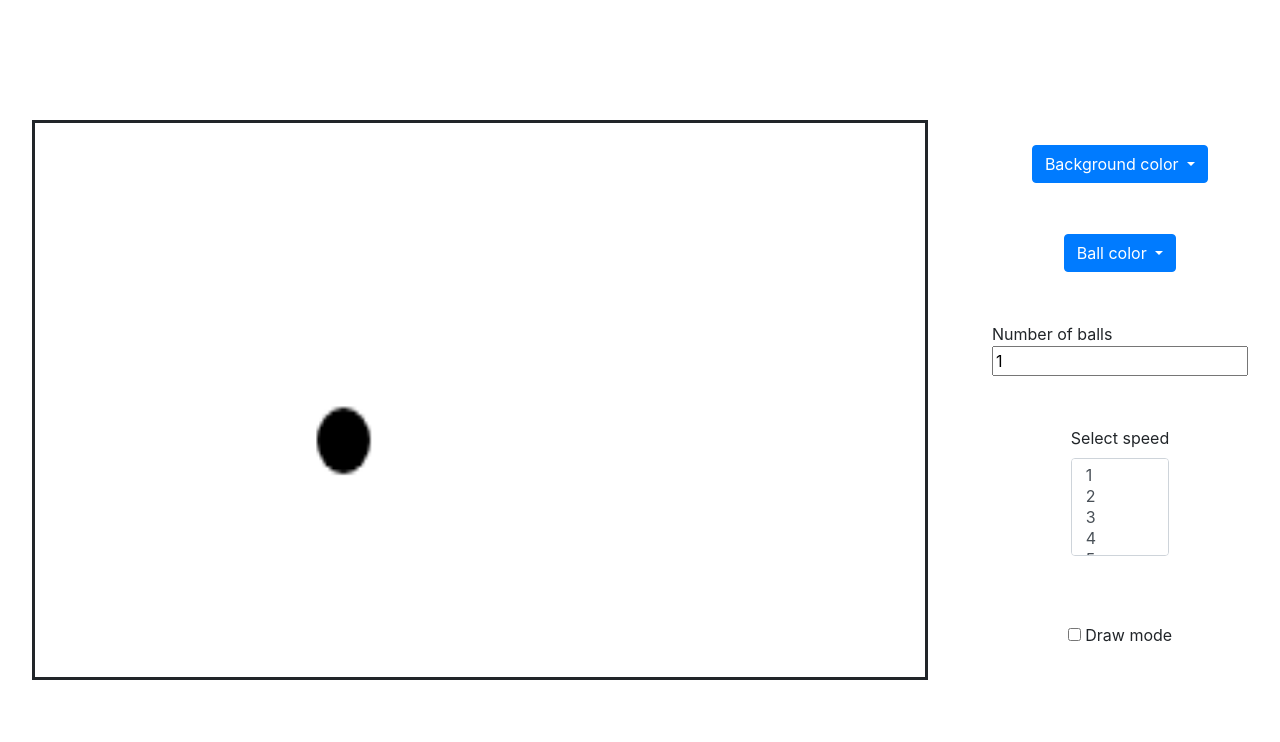
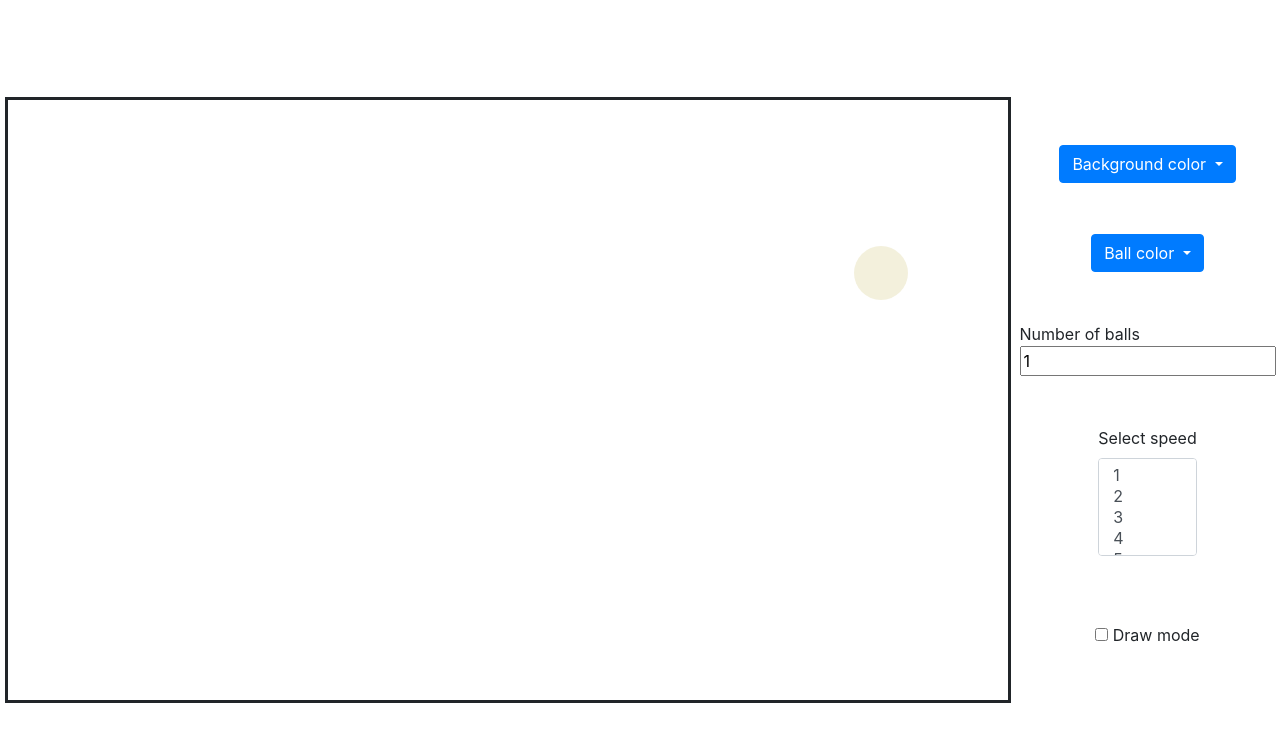
Before and after one commit to DanielKoltze/BouncingBalls, a plain HTML site: page index.html in a window 1280 px wide. Drawn offline with nearby package versions, Linux system fonts and the light colour scheme.

Commit message:
mere clean

```diff
--- a/app.js
+++ b/app.js
@@ -1,6 +1,11 @@
 const canvasElement = document.getElementById('canvas')
 //canvas rendering context 2d
 const canvas = canvasElement.getContext('2d')
+
+
+
+canvasElement.width = 1000;
+canvasElement.height = 600;
 
 
 
@@ -12,7 +17,7 @@ let ballColor = 'random'
 let backgroundColor = 'white'
 
 let numberOfBalls = 1
-let refreshRate = 3000 //20 til 60
+let refreshRate = 30  //20 til 60
 let balls = []
 const colors = ['red','green','blue','pink','brown','black','yellow']
 //ball size randomize
@@ -23,9 +28,9 @@ class Ball{
         //sætter tilfældigt tall mellem -5 til 5
         this.xDirection = this.setDirection()
         this.yDirection = this.setDirection()
-        this.size = Math.floor(Math.random() * 7)+5
+        this.size = randomIntFromInterval(20,40)
         this.color = this.setColor(ballColor)
-        this.x = randomIntFromInterval(this.size,canvasElement.width-this.size)//Math.floor((Math.random() * canvasElement.width)+this.size)
+        this.x = randomIntFromInterval(this.size,canvasElement.width-this.size)
         this.y = randomIntFromInterval(this.size,canvasElement.height-this.size)
     }
     move(){
@@ -48,7 +53,11 @@ class Ball{
         //giver et random tal fra 0-6 og returnerer så farven i arrayet
         if(color === 'random'){
             let number = randomIntFromInterval(0,6)
-            return colors[number]
+            return `rgba(${Math.random() * 256},
+            ${Math.random() * 256},
+            ${Math.random() * 256},
+            ${Math.random()}
+            )`
         }else{
             return color
         }
@@ -90,12 +99,13 @@ function createBalls(number){
 
 let interval = setInterval(updateCanvas, refreshRate)
 
+//requestAnimationFrame(updateCanvas)
 
 function updateCanvas(){
     //opdaterer canvas med baggrunden så vi får en illusion af at bolden bevæger sig
     if(!drawIsOn){
     canvas.fillStyle = backgroundColor
-    canvas.fillRect(0,0,800,800)
+    canvas.fillRect(0,0,40000,40000)
     }
     balls.forEach(ball => {
         //tegner vi bolden
@@ -106,7 +116,9 @@ function updateCanvas(){
         //flytter vi på boldens x og y koordinater
         ball.move()
 
+        //requestAnimationFrame(updateCanvas)
     })
+
 }
 
 
@@ -176,11 +188,12 @@ drawMode.addEventListener('click', (e) => {
 
 
 //noget med at trykke på knapperne
-canvasElement.addEventListener("mousemove", (e) => {
+canvasElement.addEventListener("click", (e) => {
 
 
-    mousex = e.clientX;
-    mousey = e.clientY;
+    mousex = e.offsetX;
+    mousey = e.offsetY;
     console.log(balls[0].y)
-    console.log(e.clientY/4.466666666666667)
+    console.log(mousey)
+
   });
--- a/style.css
+++ b/style.css
@@ -1,4 +1,5 @@
 body{
+
     display: flex;
     justify-content: space-around;
     align-items: center;
@@ -7,9 +8,9 @@ body{
     width: 100%;
 }
 
+
 #canvas{
-    height: 70vh;
-    width: 70%;
+
     border-style: solid;
 }
 .panel{
```
Also changed, not shown: index.html (+1 -1 lines).
